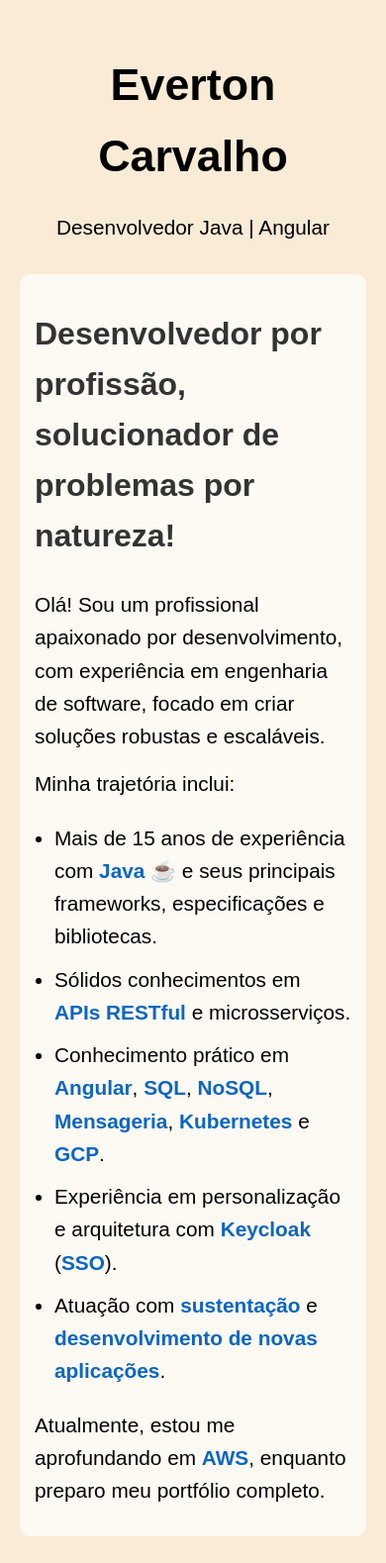
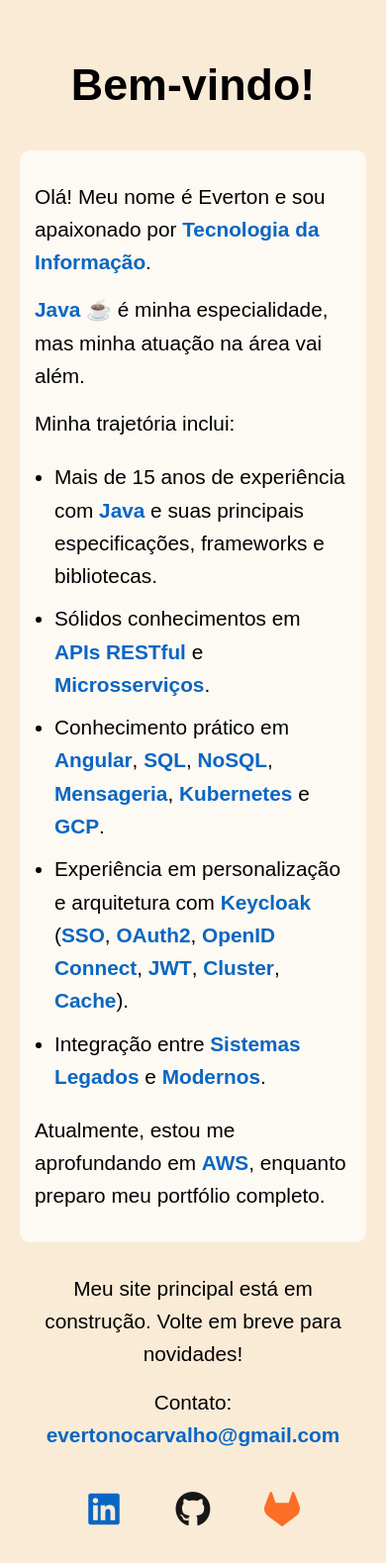
Before and after one commit to evertonocarvalho/evertoncarvalho.com.br, a plain HTML site: page index.html in a window 390 px wide. Shown: the top 1579 px of the page at 99% size. Drawn offline with Linux system fonts and the light colour scheme.

Commit message:
feat: ajuste texto, css e tooltip

```diff
--- /dev/null
+++ b/index.css
@@ -0,0 +1,131 @@
+:root {
+    --font-size-base: 1rem;
+    --font-size-h1: 2rem;
+    --font-size-h2: 1.5rem;
+    --icon-size: 24px;
+    --padding-body: 50px;
+    --highlight-color: #0a66c2;
+}
+
+body {
+    font-family: Arial, sans-serif;
+    text-align: center;
+    padding: var(--padding-body);
+    background-color: antiquewhite;
+    font-size: var(--font-size-base);
+    line-height: 1.6;
+    margin: 0;
+    max-width: 800px;
+    margin-left: auto;
+    margin-right: auto;
+}
+
+h1 {
+    color: black;
+    font-size: var(--font-size-h1);
+    margin-bottom: 20px;
+}
+
+h2 {
+    font-size: var(--font-size-h2);
+    color: #333;
+    margin-top: 20px;
+}
+
+p {
+    margin: 15px 0;
+}
+
+.highlight {
+    color: var(--highlight-color);
+    font-weight: bold;
+}
+
+.social-links {
+    margin-top: 40px;
+    display: flex;
+    justify-content: center;
+    flex-wrap: wrap;
+    gap: 20px;
+}
+
+.social-links a {
+    font-size: var(--icon-size);
+    text-decoration: none;
+    display: inline-block;
+    transition: transform 0.3s ease;
+    width: 50px;
+    height: 50px;
+    line-height: 50px;
+}
+
+.social-links a.linkedin {
+    color: #0a66c2;
+}
+
+.social-links a.github {
+    color: #181717;
+}
+
+.social-links a.gitlab {
+    color: #fc6d26;
+}
+
+.social-links a:hover {
+    transform: scale(1.2);
+}
+
+.bio-section {
+    background: rgba(255, 255, 255, 0.7);
+    padding: 25px;
+    border-radius: 10px;
+    margin: 30px 0;
+    text-align: left;
+}
+
+.bio-section ul {
+    padding-left: 20px;
+}
+
+.bio-section li {
+    margin-bottom: 10px;
+}
+
+@media only screen and (max-width: 768px) {
+    :root {
+        --font-size-base: 1.2rem;
+        --font-size-h1: 2.5rem;
+        --font-size-h2: 1.8rem;
+        --icon-size: 32px;
+        --padding-body: 30px;
+    }
+
+    .social-links {
+        margin-top: 30px;
+        gap: 25px;
+    }
+
+    .social-links a {
+        width: 60px;
+        height: 60px;
+        line-height: 60px;
+    }
+}
+
+@media only screen and (max-width: 480px) {
+    :root {
+        --font-size-base: 1.3rem;
+        --font-size-h1: 2.8rem;
+        --font-size-h2: 2rem;
+        --icon-size: 36px;
+        --padding-body: 20px;
+    }
+
+    .social-links {
+        gap: 30px;
+    }
+
+    .bio-section {
+        padding: 15px;
+    }
+}
--- a/index.html
+++ b/index.html
@@ -1,135 +1,28 @@
 <!DOCTYPE html>
 <html>
+
 <head>
-    <title>Everton Carvalho - Desenvolvedor Java</title>
+    <title>Everton Carvalho</title>
     <meta name="viewport" content="width=device-width, initial-scale=1.0">
-    <style>
-        :root {
-            --font-size-base: 1rem;
-            --font-size-h1: 2rem;
-            --font-size-h2: 1.5rem;
-            --icon-size: 24px;
-            --padding-body: 50px;
-            --highlight-color: #0a66c2;
-        }
-        body {
-            font-family: Arial, sans-serif;
-            text-align: center;
-            padding: var(--padding-body);
-            background-color: antiquewhite;
-            font-size: var(--font-size-base);
-            line-height: 1.6;
-            margin: 0;
-            max-width: 800px;
-            margin-left: auto;
-            margin-right: auto;
-        }
-        h1 {
-            color: black;
-            font-size: var(--font-size-h1);
-            margin-bottom: 20px;
-        }
-        h2 {
-            font-size: var(--font-size-h2);
-            color: #333;
-            margin-top: 20px;
-        }
-        p {
-            margin: 15px 0;
-        }
-        .highlight {
-            color: var(--highlight-color);
-            font-weight: bold;
-        }
-        .social-links {
-            margin-top: 40px;
-            display: flex;
-            justify-content: center;
-            flex-wrap: wrap;
-            gap: 20px;
-        }
-        .social-links a {
-            font-size: var(--icon-size);
-            text-decoration: none;
-            display: inline-block;
-            transition: transform 0.3s ease;
-            width: 50px;
-            height: 50px;
-            line-height: 50px;
-        }
-        .social-links a.linkedin { color: #0a66c2; }
-        .social-links a.github { color: #181717; }
-        .social-links a.gitlab { color: #fc6d26; }
-        .social-links a:hover {
-            transform: scale(1.2);
-        }
-        .bio-section {
-            background: rgba(255, 255, 255, 0.7);
-            padding: 25px;
-            border-radius: 10px;
-            margin: 30px 0;
-            text-align: left;
-        }
-        .bio-section ul {
-            padding-left: 20px;
-        }
-        .bio-section li {
-            margin-bottom: 10px;
-        }
-
-        @media only screen and (max-width: 768px) {
-            :root {
-                --font-size-base: 1.2rem;
-                --font-size-h1: 2.5rem;
-                --font-size-h2: 1.8rem;
-                --icon-size: 32px;
-                --padding-body: 30px;
-            }
-            .social-links {
-                margin-top: 30px;
-                gap: 25px;
-            }
-            .social-links a {
-                width: 60px;
-                height: 60px;
-                line-height: 60px;
-            }
-        }
-
-        @media only screen and (max-width: 480px) {
-            :root {
-                --font-size-base: 1.3rem;
-                --font-size-h1: 2.8rem;
-                --font-size-h2: 2rem;
-                --icon-size: 36px;
-                --padding-body: 20px;
-            }
-            .social-links {
-                gap: 30px;
-            }
-            .bio-section {
-                padding: 15px;
-            }
-        }
-    </style>
+    <link rel="stylesheet" href="index.css">
     <link rel="stylesheet" href="https://cdnjs.cloudflare.com/ajax/libs/font-awesome/6.4.0/css/all.min.css">
 </head>
+
 <body>
-    <h1>Everton Carvalho</h1>
-    <p>Desenvolvedor Java | Angular</p>
+    <h1>Bem-vindo!</h1>
 
     <div class="bio-section">
-        <h2>Desenvolvedor por profissão, solucionador de problemas por natureza!</h2>
-        <p>Olá! Sou um profissional apaixonado por desenvolvimento, com experiência em engenharia de software, focado em criar soluções robustas e escaláveis.</p>
+        <p>Olá! Meu nome é Everton e sou apaixonado por <span class="highlight">Tecnologia da Informação</span>.</p>
+
+        <p><span class="highlight">Java</span> ☕ é minha especialidade, mas minha atuação na área vai além.</p>
 
         <p>Minha trajetória inclui:</p>
         <ul>
-            <li>Mais de 15 anos de experiência com <span class="highlight">Java</span> ☕ e seus principais frameworks, especificações e bibliotecas.</li>
-            <li>Sólidos conhecimentos em <span class="highlight">APIs RESTful</span> e microsserviços.</li>
-            <li>Conhecimento prático em <span class="highlight">Angular</span>, <span class="highlight">SQL</span>, <span class="highlight">NoSQL</span>,
-                <span class="highlight">Mensageria</span>, <span class="highlight">Kubernetes</span> e <span class="highlight">GCP</span>.</li>
-            <li>Experiência em personalização e arquitetura com <span class="highlight">Keycloak</span> (<span class="highlight">SSO</span>).</li>
-            <li>Atuação com <span class="highlight">sustentação</span> e <span class="highlight">desenvolvimento de novas aplicações</span>.</li>
+            <li>Mais de 15 anos de experiência com <span class="highlight">Java</span> e suas principais especificações, frameworks e bibliotecas.</li>
+            <li>Sólidos conhecimentos em <span class="highlight">APIs RESTful</span> e <span class="highlight">Microsserviços</span>.</li>
+            <li>Conhecimento prático em <span class="highlight">Angular</span>, <span class="highlight">SQL</span>, <span class="highlight">NoSQL</span>, <span class="highlight">Mensageria</span>, <span class="highlight">Kubernetes</span> e <span class="highlight">GCP</span>.</li>
+            <li>Experiência em personalização e arquitetura com <span class="highlight">Keycloak</span> (<span class="highlight">SSO</span>, <span class="highlight">OAuth2</span>, <span class="highlight">OpenID Connect</span>, <span class="highlight">JWT</span>, <span class="highlight">Cluster</span>, <span class="highlight">Cache</span>).</li>
+            <li>Integração entre <span class="highlight">Sistemas Legados</span> e <span class="highlight">Modernos</span>.</li>
         </ul>
 
         <p>Atualmente, estou me aprofundando em <span class="highlight">AWS</span>, enquanto preparo meu portfólio completo.</p>
@@ -139,15 +32,16 @@
     <p>Contato: <span class="highlight">evertonocarvalho@gmail.com</span></p>
 
     <div class="social-links">
-        <a href="https://www.linkedin.com/in/everton-carvalho-java-dev/" target="_blank" class="linkedin" aria-label="LinkedIn">
+        <a href="https://www.linkedin.com/in/everton-carvalho-java-dev/" title="LinkedIn" target="_blank" class="linkedin" aria-label="LinkedIn">
             <i class="fab fa-linkedin"></i>
         </a>
-        <a href="https://github.com/evertonocarvalho" target="_blank" class="github" aria-label="GitHub">
+        <a href="https://github.com/evertonocarvalho" title="GitHub" target="_blank" class="github" aria-label="GitHub">
             <i class="fab fa-github"></i>
         </a>
-        <a href="https://gitlab.com/users/evertonocarvalho/projects" target="_blank" class="gitlab" aria-label="GitLab">
+        <a href="https://gitlab.com/users/evertonocarvalho/projects" title="GitLab" target="_blank" class="gitlab" aria-label="GitLab">
             <i class="fab fa-gitlab"></i>
         </a>
     </div>
 </body>
+
 </html>
```
